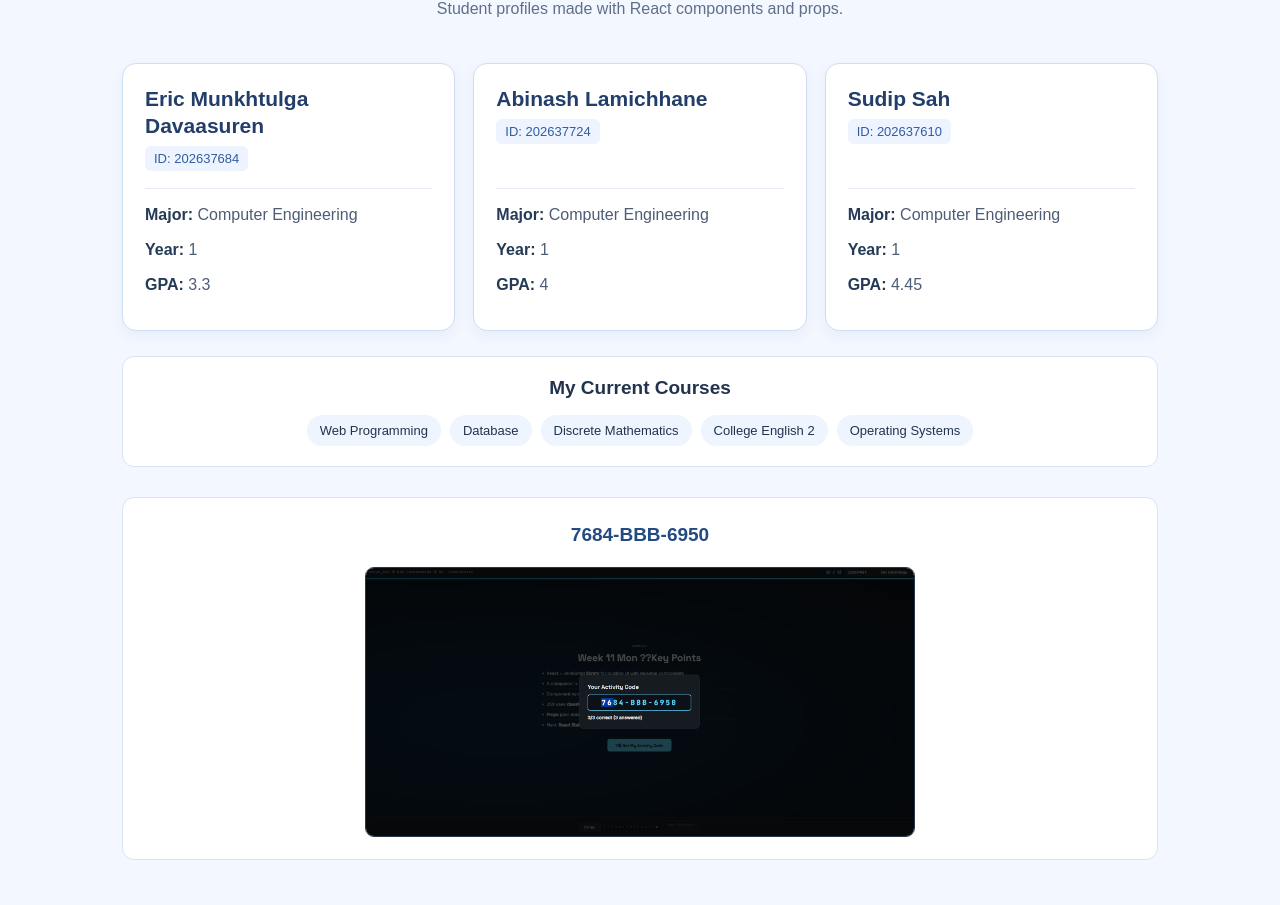
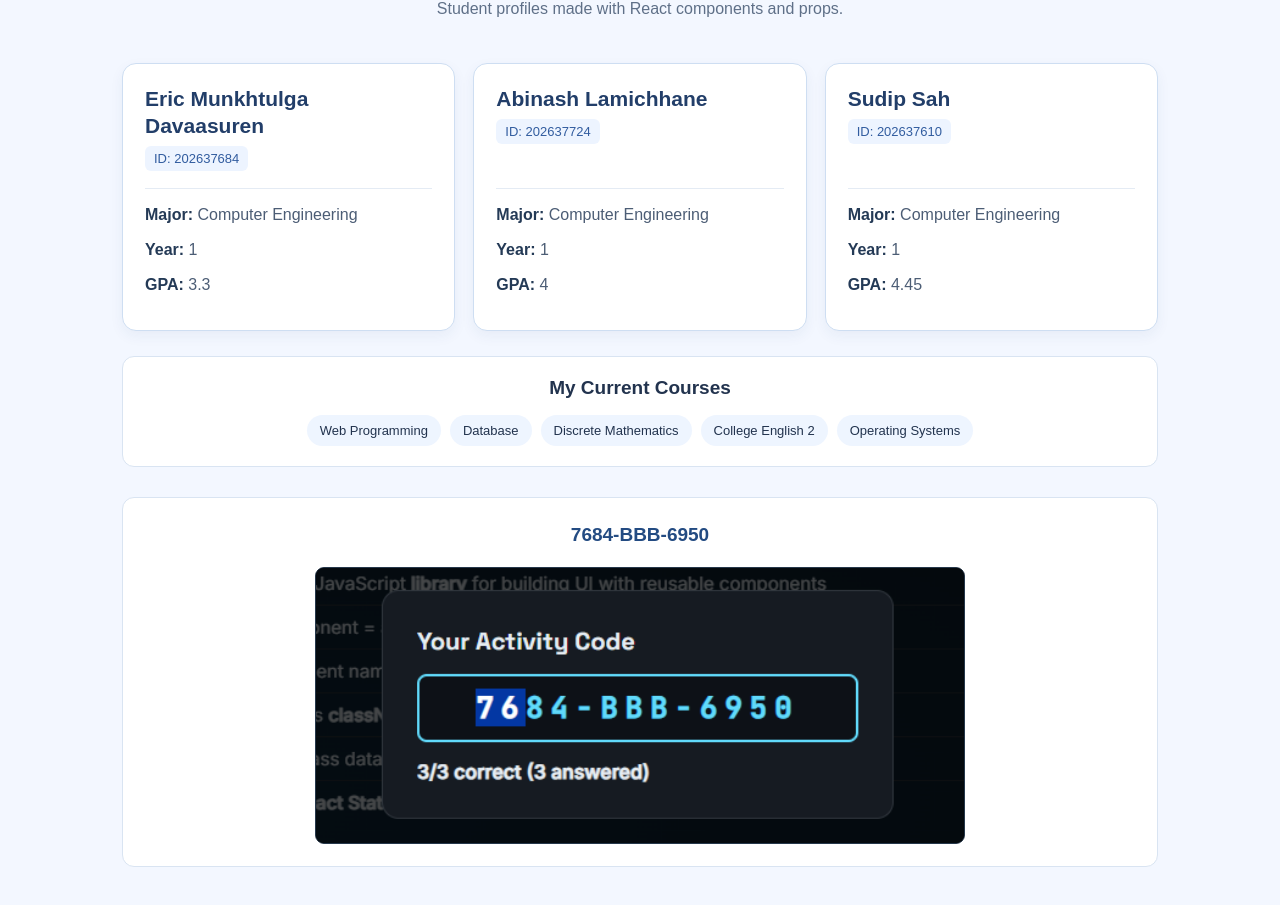
Before and after one commit to Eric2626/Web-programming-live-site, a React (Vite) app in the folder week11/task11/: page / in a window 1280 px wide. Shown: the part 195-1100 px from the top of the page. Built offline with nearby package versions, Linux system fonts and the light colour scheme; the HTML template or start-up script is replaced by a standard one.

Commit message:
Display original screenshot crisply with focused, zoomable preview

```diff
--- a/week11/task11/src/index.css
+++ b/week11/task11/src/index.css
@@ -59,14 +59,27 @@ h1 { font-size: clamp(32px, 5vw, 48px); margin: 8px 0; color: #1e3d72; }
   text-align: center;
 }
 .activity-proof .activity-code { color: #234b82; font-size: 19px; line-height: 1.6; margin: 0 0 17px; }
-.activity-proof img {
+.activity-image-frame {
   display: block;
-  width: 100%;
-  max-width: 550px;
+  width: min(100%, 650px);
+  aspect-ratio: 2.35 / 1;
+  overflow: hidden;
+  position: relative;
+  margin: 0 auto;
+  border: 1px solid #26384b;
+  border-radius: 9px;
+  background: #080b10;
+  cursor: zoom-in;
+}
+.activity-image-frame img {
+  position: absolute;
+  width: 360%;
   height: auto;
-  margin: 0 auto;
-  border-radius: 9px;
-  border: 1px solid #26384b;
+  max-width: none;
+  left: 50%;
+  top: 50%;
+  transform: translate(-50%, -50%);
+  display: block;
 }
 @media (max-width: 780px) {
   .page { padding-top: 28px; justify-content: flex-start; }
```
